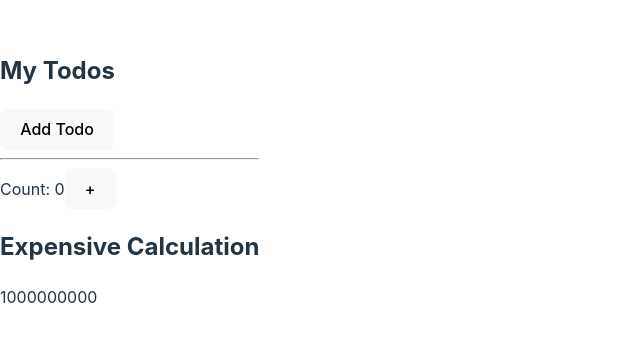
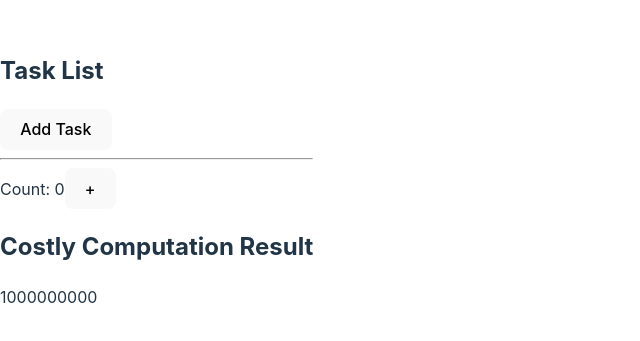
Before and after one commit to Nparooei/hooks-t, a React (Vite) app: page / in a window 1280 px wide. Shown: the part 229-570 px from the top of the page, without its empty margins (0-640 px from the left). Built offline with nearby package versions, Linux system fonts and the light colour scheme.

Commit message:
feat: with no use memo

```diff
--- a/src/App.jsx
+++ b/src/App.jsx
@@ -1,43 +1,46 @@
 import { useState } from "react";
 
 const App = () => {
-  const [count, setCount] = useState(0);
-  const [todos, setTodos] = useState([]);
-  const calculation = expensiveCalculation(count);
+  const [counter, setCounter] = useState(0);
+  const [taskList, setTaskList] = useState([]);
+  const costlyResult = costlyComputation(counter);
 
-  const increment = () => {
-    setCount((c) => c + 1);
+  const incrementCounter = () => {
+    setCounter((prevCount) => prevCount + 1);
   };
-  const addTodo = () => {
-    setTodos((t) => [...t, "New Todo"]);
+
+  const addNewTask = () => {
+    setTaskList((prevTasks) => [...prevTasks, "New Task"]);
   };
 
   return (
     <div>
       <div>
-        <h2>My Todos</h2>
-        {todos.map((todo, index) => {
-          return <p key={index}>{todo}</p>;
-        })}
-        <button onClick={addTodo}>Add Todo</button>
+        <h2>Task List</h2>
+        {taskList.map((task, index) => (
+          <p key={index}>{task}</p>
+        ))}
+        <button onClick={addNewTask}>Add Task</button>
       </div>
       <hr />
       <div>
-        Count: {count}
-        <button onClick={increment}>+</button>
-        <h2>Expensive Calculation</h2>
-        {calculation}
+        Count: {counter}
+        <button onClick={incrementCounter}>+</button>
+        <h2>Costly Computation Result</h2>
+        {costlyResult}
       </div>
     </div>
   );
 };
 
-const expensiveCalculation = (num) => {
-  console.log("Calculating...");
+const costlyComputation = (value) => {
+  console.log("Performing costly computation...");
+  console.time("Costly Computation Time");
   for (let i = 0; i < 1000000000; i++) {
-    num += 1;
+    value += 1;
   }
-  return num;
+  console.timeEnd("Costly Computation Time");
+  return value;
 };
 
 export default App;
--- a/src/main.jsx
+++ b/src/main.jsx
@@ -4,7 +4,7 @@ import App from './App.jsx'
 import './index.css'
 
 createRoot(document.getElementById('root')).render(
-  <StrictMode>
+  //<StrictMode>
     <App />
-  </StrictMode>,
+  //</StrictMode>,
 )
```
